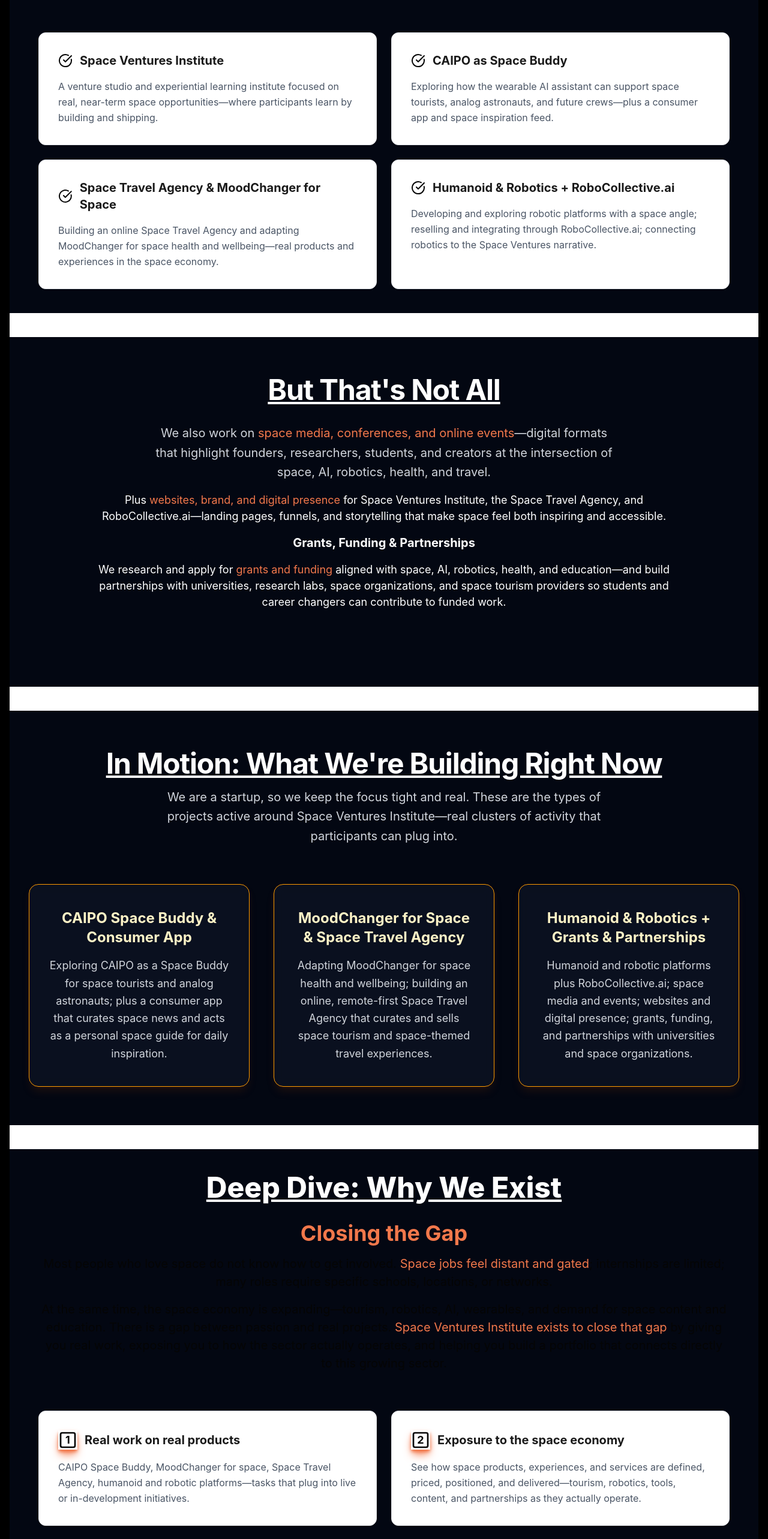
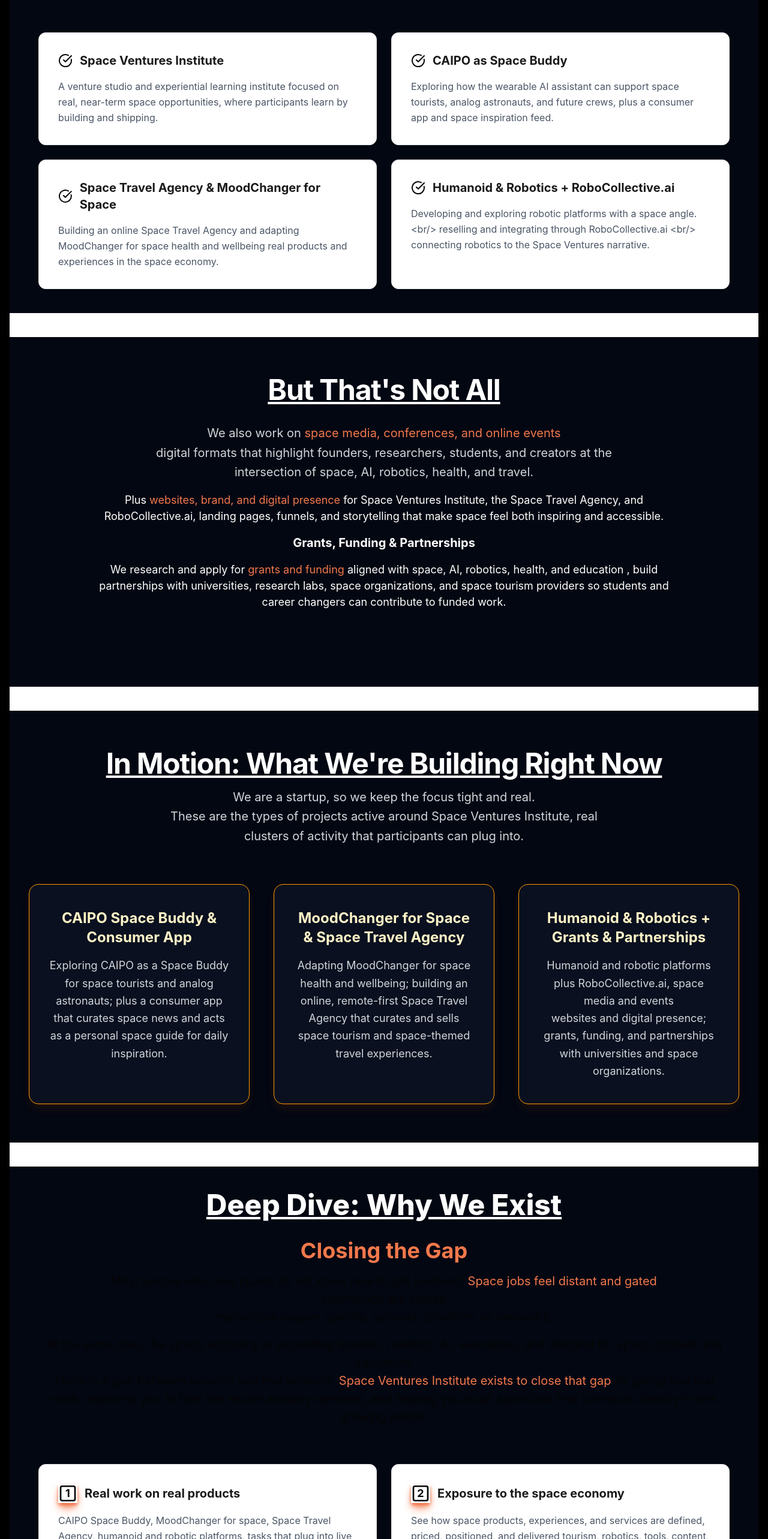
Before and after one commit to FlolabsInnovationsGroup/space-venture-Institute, a Next.js app in the folder frontend/: page /Journey in a window 1280 px wide. Shown: the part 4320-6886 px from the top of the page at 60% size. Built offline with nearby package versions, Linux system fonts and the light colour scheme.

Commit message:
updating 3

```diff
--- a/frontend/src/components/JoinUs.tsx
+++ b/frontend/src/components/JoinUs.tsx
@@ -1,7 +1,6 @@
 const JoinUs = () => {
   return (
     <section className=" relative rounded-[25px] overflow-hidden py-16 px-10 mb-4 ">
-
       <h1 className="w-[calc(90%-150px)] bg-[#F2784B] absolute top-65 left-30  h-2 text-[#F2784B] hidden xl:block"></h1>
 
       {/* <p className="text-white text-lg mb-8">Who We Serve</p> */}
@@ -19,7 +18,7 @@ const JoinUs = () => {
           </div>
           <h3 className="text-white text-2xl font-medium">Apply</h3>
           <p className="text-white text-lg text-center">
-            Tell us your story—background, skills, interests, and why you care
+            Tell us your story, background, skills, interests, and why you care
             about space and this kind of work.
           </p>
         </div>
@@ -30,7 +29,7 @@ const JoinUs = () => {
           </div>
           <h3 className="text-white text-2xl font-medium">Choose streams</h3>
           <p className="text-white text-lg text-center">
-            Pick the project streams you want—CAIPO Space Buddy, MoodChanger,
+            Pick the project streams you want: CAIPO Space Buddy, MoodChanger,
             Space Travel Agency, robotics, media.
           </p>
         </div>
--- a/frontend/src/components/code-split/journey/DeepDive.tsx
+++ b/frontend/src/components/code-split/journey/DeepDive.tsx
@@ -17,14 +17,15 @@ const DeepDive = () => {
             Most people who love space do not know how to get involved.{" "}
             <span className="text-[#F2784B]">
               Space jobs feel distant and gated
-            </span>
-            ; internships are limited; many roles require specific schools,
+            </span>{" "}
+            <br />
+            internships are limited <br /> many roles require specific schools,
             locations, or networks.
           </p>
           <p>
-            At the same time, the space economy is expanding—tourism, robotics,
-            AI, wearables, and demand for space content and education. There is
-            a gap between passion and real projects.{" "}
+            At the same time, the space economy is expanding tourism, robotics,
+            AI, wearables, and demand for space content and education. <br />{" "}
+            There is a gap between passion and real projects.{" "}
             <span className="text-[#F2784B]">
               Space Ventures Institute exists to close that gap
             </span>{" "}
@@ -49,8 +50,8 @@ const DeepDive = () => {
             </div>
             <p className="text-gray-600 dark:text-gray-400 leading-relaxed">
               CAIPO Space Buddy, MoodChanger for space, Space Travel Agency,
-              humanoid and robotic platforms—tasks that plug into live or
-              in-development initiatives.
+              humanoid and robotic platforms, tasks that plug into live or in
+              development initiatives.
             </p>
           </div>
           <div className="p-8 bg-white dark:bg-white/5 rounded-xl border border-gray-200 dark:border-white/5 hover:border-levi-red shadow-sm transition-colors">
@@ -67,7 +68,7 @@ const DeepDive = () => {
             </div>
             <p className="text-gray-600 dark:text-gray-400 leading-relaxed">
               See how space products, experiences, and services are defined,
-              priced, positioned, and delivered—tourism, robotics, tools,
+              priced, positioned, and delivered tourism, robotics, tools,
               content, and partnerships as they actually operate.
             </p>
           </div>
@@ -85,7 +86,7 @@ const DeepDive = () => {
             </div>
             <p className="text-gray-600 dark:text-gray-400 leading-relaxed">
               Build a portfolio and mindset that connect directly to this
-              growing sector—concrete contributions you can show, from website
+              growing sector concrete contributions you can show, from website
               sections to research to product features.
             </p>
           </div>
@@ -103,8 +104,8 @@ const DeepDive = () => {
             </div>
             <p className="text-gray-600 dark:text-gray-400 leading-relaxed">
               Join from anywhere, manage your time realistically, and choose the
-              project streams that best fit your interests. Your time converts
-              to skills, outputs, and momentum.
+              project streams that best fit your interests. <br /> Your time
+              converts to skills, outputs, and momentum.
             </p>
           </div>
           {/*  */}
--- a/frontend/src/components/code-split/journey/InMotion.tsx
+++ b/frontend/src/components/code-split/journey/InMotion.tsx
@@ -10,9 +10,9 @@ const InMotion = () => {
             In Motion: What We're Building Right Now
           </h1>
           <p className="mt-4 text-gray-300 text-base sm:text-lg md:text-xl max-w-3xl mx-auto leading-relaxed">
-            We are a startup, so we keep the focus tight and real. These are the
-            types of projects active around Space Ventures Institute—real
-            clusters of activity that participants can plug into.
+            We are a startup, so we keep the focus tight and real. <br /> These
+            are the types of projects active around Space Ventures Institute,
+            real clusters of activity that participants can plug into.
           </p>
         </div>
 
@@ -44,9 +44,10 @@ const InMotion = () => {
               Humanoid & Robotics + Grants & Partnerships
             </h2>
             <p className="text-gray-300 text-[18px] leading-relaxed">
-              Humanoid and robotic platforms plus RoboCollective.ai; space media
-              and events; websites and digital presence; grants, funding, and
-              partnerships with universities and space organizations.
+              Humanoid and robotic platforms plus RoboCollective.ai, space media
+              and events <br /> websites and digital presence;
+              <br /> grants, funding, and partnerships with universities and
+              space organizations.
             </p>
           </div>
         </div>
--- a/frontend/src/components/code-split/journey/MileStone.tsx
+++ b/frontend/src/components/code-split/journey/MileStone.tsx
@@ -12,19 +12,19 @@ const MileStone = () => {
         <div className="grid md:grid-cols-2 gap-6">
           <MilestoneCard
             title="Space Ventures Institute"
-            desc="A venture studio and experiential learning institute focused on real, near-term space opportunities—where participants learn by building and shipping."
+            desc="A venture studio and experiential learning institute focused on real, near-term space opportunities, where participants learn by building and shipping."
           />
           <MilestoneCard
             title="CAIPO as Space Buddy"
-            desc="Exploring how the wearable AI assistant can support space tourists, analog astronauts, and future crews—plus a consumer app and space inspiration feed."
+            desc="Exploring how the wearable AI assistant can support space tourists, analog astronauts, and future crews, plus a consumer app and space inspiration feed."
           />
           <MilestoneCard
             title="Space Travel Agency & MoodChanger for Space"
-            desc="Building an online Space Travel Agency and adapting MoodChanger for space health and wellbeing—real products and experiences in the space economy."
+            desc="Building an online Space Travel Agency and adapting MoodChanger for space health and wellbeing real products and experiences in the space economy."
           />
           <MilestoneCard
             title="Humanoid & Robotics + RoboCollective.ai"
-            desc="Developing and exploring robotic platforms with a space angle; reselling and integrating through RoboCollective.ai; connecting robotics to the Space Ventures narrative."
+            desc="Developing and exploring robotic platforms with a space angle. <br/>  reselling and integrating through RoboCollective.ai <br/>  connecting robotics to the Space Ventures narrative."
           />
         </div>
       </div>
--- a/frontend/src/components/code-split/journey/NotAll.tsx
+++ b/frontend/src/components/code-split/journey/NotAll.tsx
@@ -10,14 +10,34 @@ const NotAll = () => {
             But That's Not All
           </h1>
           <p className="mt-4 text-gray-300 text-base sm:text-lg md:text-xl max-w-3xl mx-auto leading-relaxed">
-            We also work on <span className="text-[#F2784B]">space media, conferences, and online events</span>—digital formats that highlight founders, researchers, students, and creators at the intersection of space, AI, robotics, health, and travel.
+            We also work on{" "}
+            <span className="text-[#F2784B]">
+              space media, conferences, and online events
+            </span>
+            <br />
+            digital formats that highlight founders, researchers, students, and
+            creators at the intersection of space, AI, robotics, health, and
+            travel.
           </p>
           <p>
-            Plus <span className="text-[#F2784B]">websites, brand, and digital presence</span> for Space Ventures Institute, the Space Travel Agency, and RoboCollective.ai—landing pages, funnels, and storytelling that make space feel both inspiring and accessible.
+            Plus{" "}
+            <span className="text-[#F2784B]">
+              websites, brand, and digital presence
+            </span>{" "}
+            for Space Ventures Institute, the Space Travel Agency, and
+            RoboCollective.ai, landing pages, funnels, and storytelling that
+            make space feel both inspiring and accessible.
           </p>
-          <p className="text-[20px] font-bold">Grants, Funding & Partnerships</p>
+          <p className="text-[20px] font-bold">
+            Grants, Funding & Partnerships
+          </p>
           <p>
-            We research and apply for <span className="text-[#F2784B]">grants and funding</span> aligned with space, AI, robotics, health, and education—and build partnerships with universities, research labs, space organizations, and space tourism providers so students and career changers can contribute to funded work.
+            We research and apply for{" "}
+            <span className="text-[#F2784B]">grants and funding</span> aligned
+            with space, AI, robotics, health, and education , build partnerships
+            with universities, research labs, space organizations, and space
+            tourism providers so students and career changers can contribute to
+            funded work.
           </p>
         </div>
 
```
Also changed, not shown: frontend/src/components/code-split/journey/JoinUs.tsx (+12 -4 lines), frontend/src/components/code-split/journey/PathForward.tsx (+11 -4 lines).
